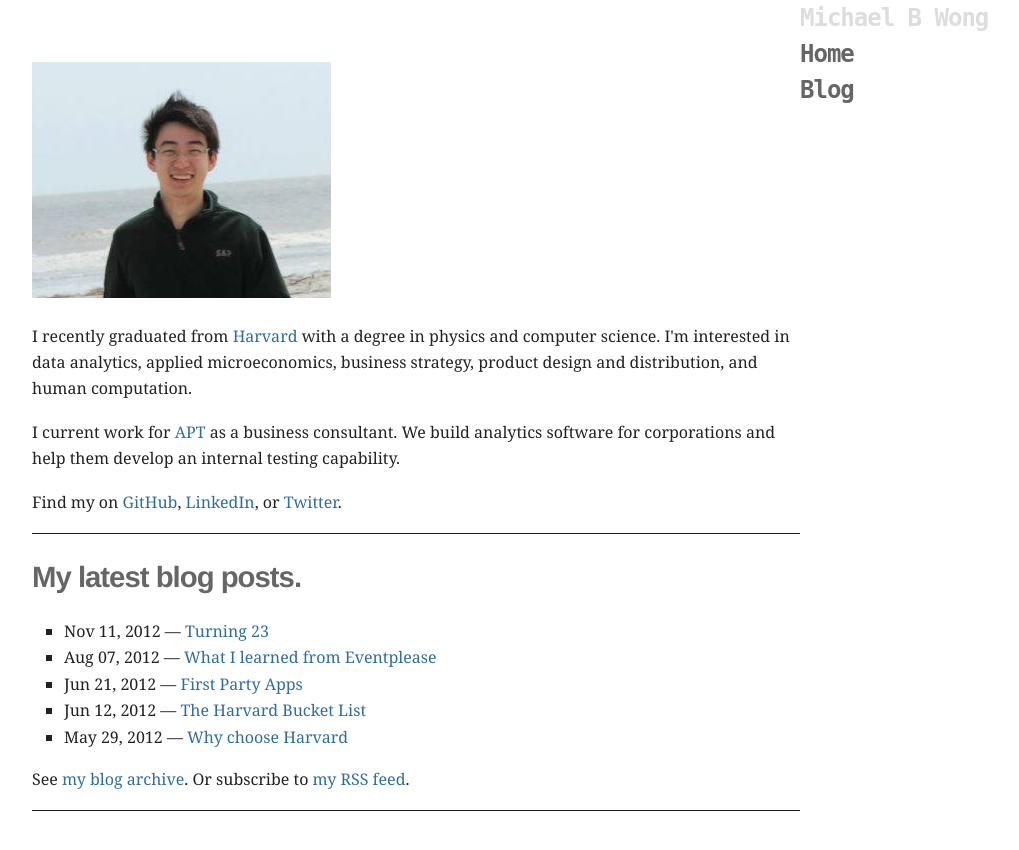
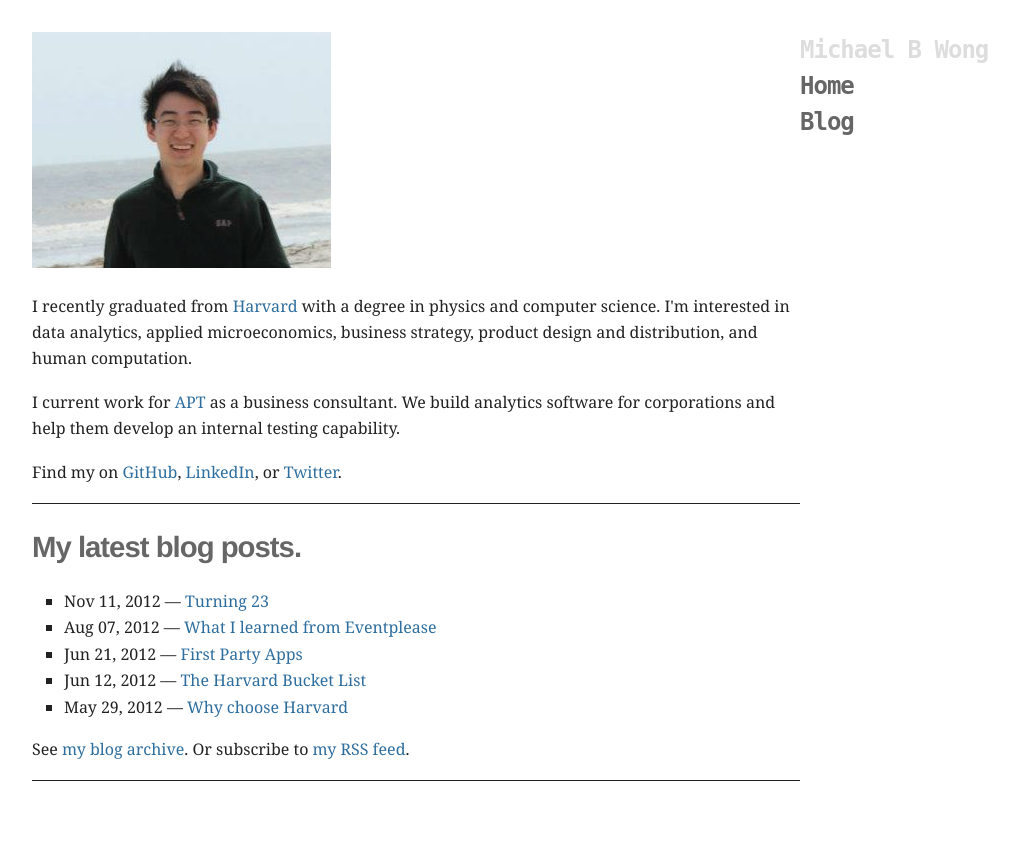
Before and after one commit to mbwong/mbwong.github.com, a Jekyll site: the page built from index.html, in a window 1280 px wide. Shown: the top 850 px of the page, without its empty margins (96-1115 px from the left). Built offline with Jekyll 4.4.1, drawn with Linux system fonts in a browser that asks for light colours.

Commit message:
Update css/screen.css

```diff
--- a/css/screen.css
+++ b/css/screen.css
@@ -162,7 +162,6 @@
 }
 
 #wrapper {
-  padding-top: 30px;
   margin-left: 10%;
   width: 60%;
 }
```
